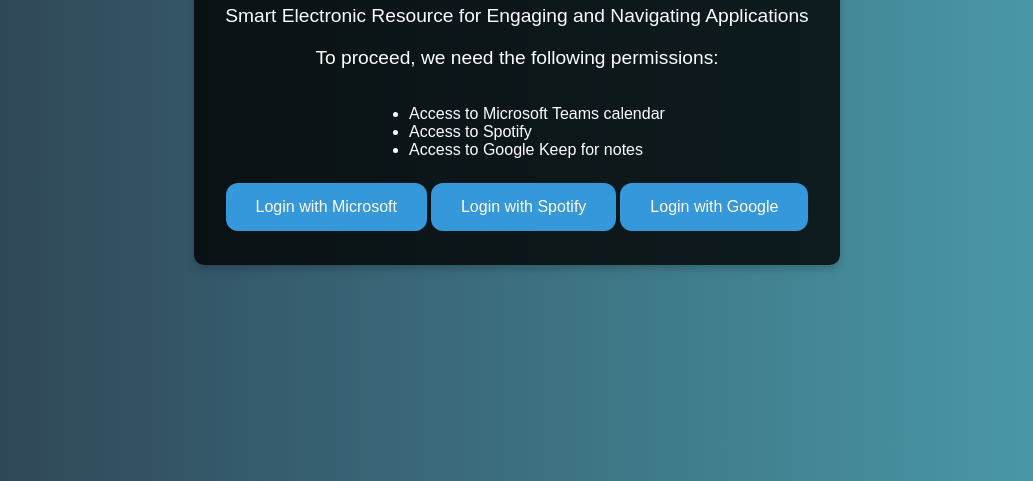
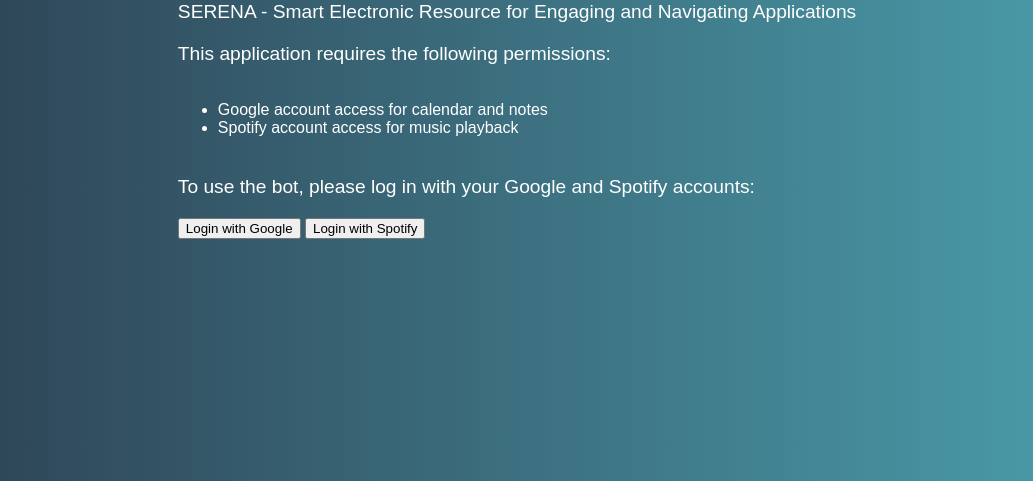
Before and after one commit to NarayanAkshay11/aiassistant, a website: page public/index.html in a window 1280 px wide. Shown: the part 319-800 px from the top of the page, without its empty margins (123-1156 px from the left). Drawn offline with nearby package versions, Linux system fonts and the light colour scheme.

Commit message:
Update index.html

```diff
--- a/public/index.html
+++ b/public/index.html
@@ -7,21 +7,20 @@
   <link rel="stylesheet" href="styles.css">
 </head>
 <body>
-    <div class="container">
+  <div class="content">
     <h1>Welcome to SERENA</h1>
-        <p>Smart Electronic Resource for Engaging and Navigating Applications</p>
-        <p>To proceed, we need the following permissions:</p>
+    <p>SERENA - Smart Electronic Resource for Engaging and Navigating Applications</p>
+    <p>This application requires the following permissions:</p>
     <ul>
-            <li>Access to Microsoft Teams calendar</li>
-            <li>Access to Spotify</li>
-            <li>Access to Google Keep for notes</li>
+      <li>Google account access for calendar and notes</li>
+      <li>Spotify account access for music playback</li>
     </ul>
-        <div class="button-container">
-            <button class="btn" onclick="window.location.href='/auth/microsoft'">Login with Microsoft</button>
-            <button class="btn" onclick="window.location.href='/auth/spotify'">Login with Spotify</button>
-            <button class="btn" onclick="window.location.href='/auth/google'">Login with Google</button>
+    <p>To use the bot, please log in with your Google and Spotify accounts:</p>
+    <button id="google-login">Login with Google</button>
+    <button id="spotify-login">Login with Spotify</button>
+    <div id="shapes"></div>
   </div>
-    </div>
-    <script src="script.js"></script>
+  <script src="https://cdnjs.cloudflare.com/ajax/libs/three.js/r128/three.min.js"></script>
+  <script src="main.js"></script>
 </body>
 </html>
```
Lines whose indentation alone changed are shown as unchanged.
